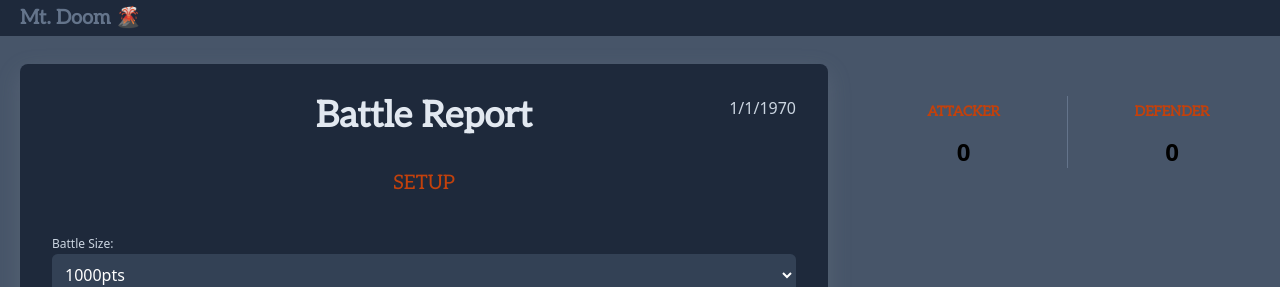
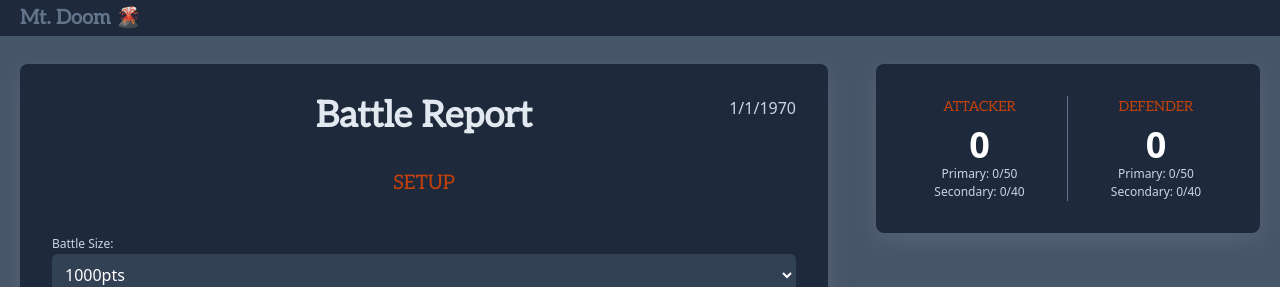
Before and after one commit to skeefe/MtDoom, a Next.js app: page /battle/1 in a window 1280 px wide. Shown: the top 287 px of the page. Built offline with nearby package versions, Linux system fonts and the light colour scheme; no server answers; the database is empty.

Commit message:
Display primary/secondary.

```diff
--- a/components/form-battle-report.tsx
+++ b/components/form-battle-report.tsx
@@ -12,7 +12,7 @@ const FormBattleReport = (battleID) => {
   const docRef = doc(db, "Battles", docId);
 
   const [report, setReport] = useState({
-    Date: {seconds:null},//Populated on doc creation.
+    Date: { seconds: null },//Populated on doc creation.
     PrimaryMission: "",
     MissionRule: "",
     Deployment: "",
@@ -78,11 +78,11 @@ const FormBattleReport = (battleID) => {
     AttackerMVP: "",
     DefenderMVP: "",
     Notes: "",
-    TotalAttackerPrimary:0,//50
-    TotalAttackerSecondary:0,//40
+    TotalAttackerPrimary: 0,//50
+    TotalAttackerSecondary: 0,//40
     TotalAttacker: 0,
-    TotalDefenderPrimary:0,//50
-    TotalDefenderSecondary:0,//40
+    TotalDefenderPrimary: 0,//50
+    TotalDefenderSecondary: 0,//40
     TotalDefender: 0,
   });
 
@@ -161,7 +161,8 @@ const FormBattleReport = (battleID) => {
       getNumber(report.T2AttackerPrimary) +
       getNumber(report.T3AttackerPrimary) +
       getNumber(report.T4AttackerPrimary) +
-      getNumber(report.T5AttackerPrimary);
+      getNumber(report.T5AttackerPrimary) +
+      getNumber(report.AttackerMissionBonus);
     TotalAttackerPrimary = TotalAttackerPrimary > 50 ? 50 : TotalAttackerPrimary;
 
     let TotalAttackerSecondary: number =
@@ -180,14 +181,14 @@ const FormBattleReport = (battleID) => {
 
     const TotalAttacker: number =
       TotalAttackerPrimary +
-      TotalAttackerSecondary +
-      getNumber(report.AttackerMissionBonus);
+      TotalAttackerSecondary
 
     let TotalDefenderPrimary: number =
       getNumber(report.T2DefenderPrimary) +
       getNumber(report.T3DefenderPrimary) +
       getNumber(report.T4DefenderPrimary) +
-      getNumber(report.T5DefenderPrimary);
+      getNumber(report.T5DefenderPrimary) +
+      getNumber(report.DefenderMissionBonus);
     TotalDefenderPrimary = TotalDefenderPrimary > 50 ? 50 : TotalDefenderPrimary;
 
     let TotalDefenderSecondary: number =
@@ -205,8 +206,7 @@ const FormBattleReport = (battleID) => {
 
     const TotalDefender: number =
       TotalDefenderPrimary +
-      TotalDefenderSecondary +
-      getNumber(report.DefenderMissionBonus);
+      TotalDefenderSecondary;
 
     setReport((prev) => {
       updateDoc(docRef, {
@@ -236,8 +236,8 @@ const FormBattleReport = (battleID) => {
     return val;
   }
 
-  function handleRandomise(data, property){
-    const selection = data[Math.floor(Math.random()*data.length)];
+  function handleRandomise(data, property) {
+    const selection = data[Math.floor(Math.random() * data.length)];
 
     //Update FB
     updateDoc(docRef, { [property]: selection["value"] })
@@ -1463,13 +1463,21 @@ const FormBattleReport = (battleID) => {
         </section>
 
         <section id="results" className="lg:w-96 lg:flex-none">
-            <div className="score-panel text-center fixed lg:w-96">
+          <div className="content score-panel text-center fixed lg:w-96">
             <span></span>
-              <div className="player score text-2xl font-bold">
-                {report.TotalAttacker}
+            <div className="player score">
+              <span className="text-4xl font-bold text-white">{report.TotalAttacker}</span>
+              <div className="score-breakdown">
+                <span>Primary: {report.TotalAttackerPrimary}/50</span>
+                <span>Secondary: {report.TotalAttackerSecondary}/40</span>
               </div>
-              <div className="player score text-2xl font-bold">
-                {report.TotalDefender}
+            </div>
+            <div className="player score">
+              <span className="text-4xl font-bold text-white">{report.TotalDefender}</span>
+              <div className="score-breakdown">
+                <span>Primary: {report.TotalDefenderPrimary}/50</span>
+                <span>Secondary: {report.TotalDefenderSecondary}/40</span>
+              </div>
             </div>
           </div>
         </section>
--- a/styles/index.css
+++ b/styles/index.css
@@ -204,6 +204,13 @@
     padding: 0 1rem 0 0;
     border-right: 1px solid #64748b;
   }
+  .score-panel .player{
+    margin-bottom:1rem;
+  }
+  .score-breakdown span{
+    display: block;
+    font-size: 0.75rem;
+  }
   .score-bar {
     background: #7c2d12;
     text-align: center;
@@ -227,6 +234,8 @@
   .score-bar .player:nth-child(3) {
     direction: rtl;
   }
+
+
 
   @media only screen and (min-width: 600px) {
     .player {
```
Lines whose indentation alone changed are shown as unchanged.
